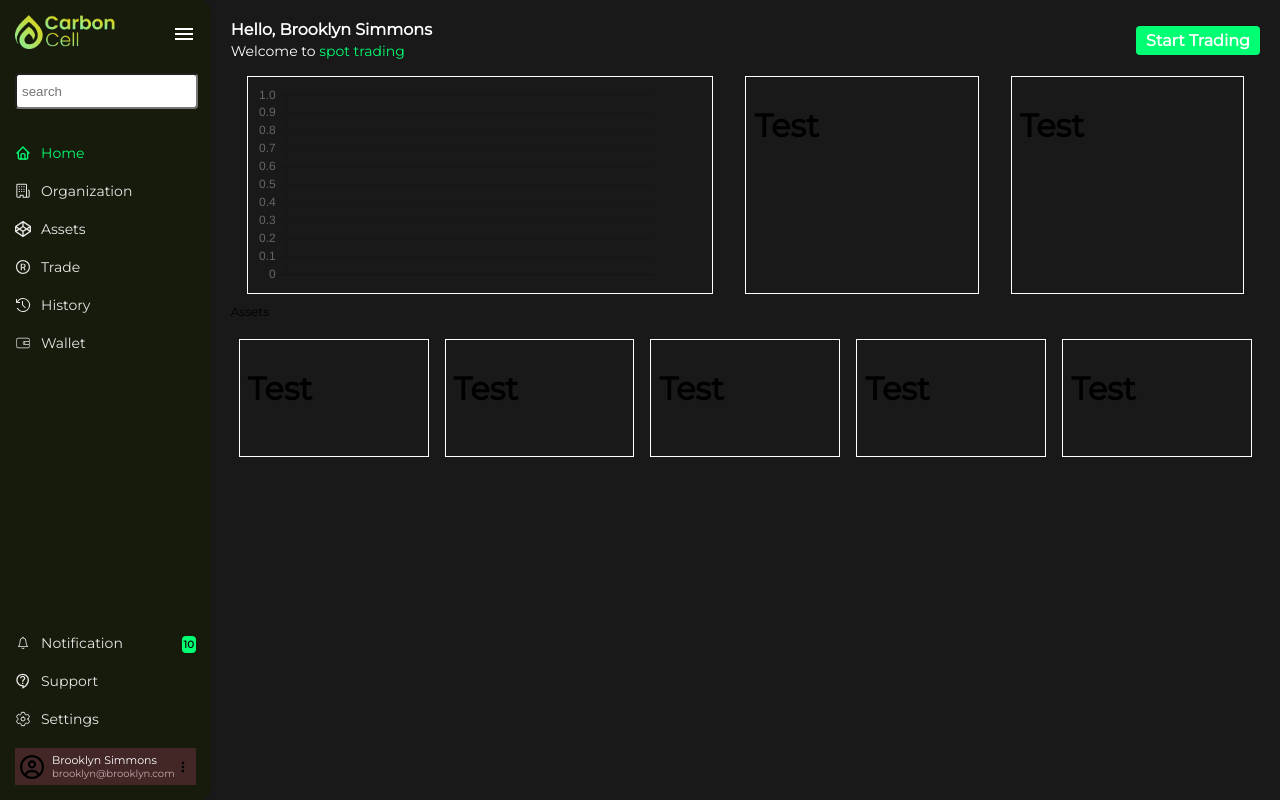
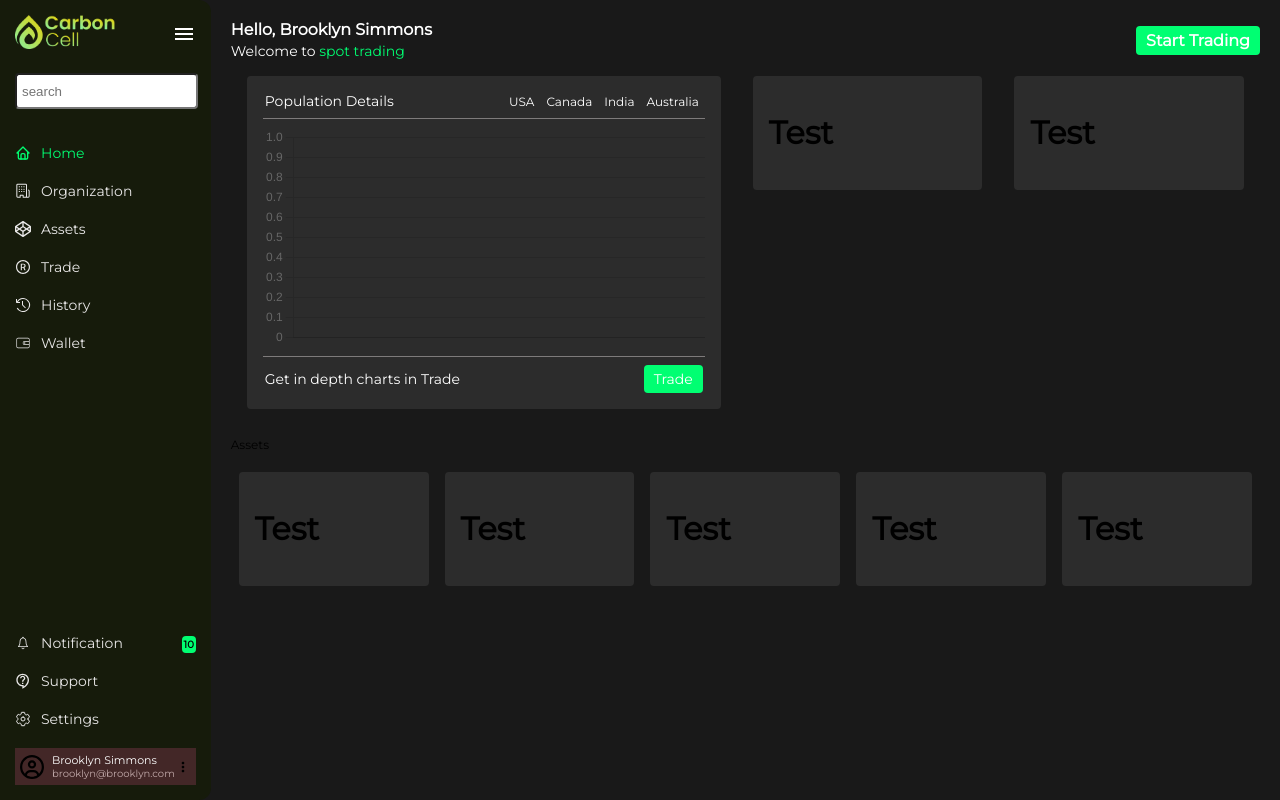
Before and after one commit to ArshadulAhmed/demo2, a React (Create React App) app: page / in a window 1280 px wide. Built offline with nearby package versions, Linux system fonts and the light colour scheme; no server answers.

Commit message:
update chart

```diff
--- a/src/assets/scss/homePage.scss
+++ b/src/assets/scss/homePage.scss
@@ -3,9 +3,9 @@
     .topCardSection{
         display: flex;
         .cardInner {
-            border: 1px solid #fff;
-            padding: 0.5rem;
-            height: 100%;
+            border-radius: 4px;
+            padding: 1rem;
+            background: #2c2c2c;
         }
     }
 
@@ -32,5 +32,5 @@
     padding: 0.5rem;
 }
 .cardHeight-200{
-    height: 200px;
+   // height: 200px;
 }
--- /dev/null
+++ b/src/assets/scss/populationChartWrapper.scss
@@ -0,0 +1,41 @@
+.populationChartWrapper{
+    .topBlock, .countryName, .bottomBlock{
+        display: flex;
+        justify-content: space-between;
+        align-items: center;
+        p{
+            margin: 0px 2px;
+            color: #fff;
+            font-size: 14px;
+            font-weight: 500;
+        }
+
+    }
+    .countryName{
+        p{
+            font-size: 12px;
+            cursor: pointer;
+            margin: 0px 6px;
+        }
+    }
+    .topBlock{
+        border-bottom: 1px solid #7e7b7b;
+        padding-bottom: 0.5rem;
+        margin-bottom: 0.5rem;
+    }
+    .bottomBlock{
+        border-top: 1px solid #7e7b7b;
+        padding-top: 0.5rem;
+        margin-top: 0.5rem;
+    }
+
+}
+.buttonPrimary{
+    padding: 5px 10px;
+    color: #fff;
+    font-size: 14px;
+    font-weight: 500;
+    background: #00ff72;
+    border-radius: 4px;
+    cursor: pointer;
+}
--- a/src/components/chart/PopulationChat.js
+++ b/src/components/chart/PopulationChat.js
@@ -13,6 +13,7 @@ import {
 } from 'chart.js';
 import { Line } from 'react-chartjs-2';
 import  {popoulationData}  from "../../redux/reducers/populationSlice";
+import "../../assets/scss/populationChartWrapper.scss"
 
 ChartJS.register(
   CategoryScale,
@@ -36,34 +37,11 @@ export const options = {
   },
 };
 
-const labels = ['January', 'February', 'March', 'April', 'May', 'June', 'July'];
-
-// export const data = {
-//   labels,
-//   datasets: [
-//     {
-//       label: 'Dataset 1',
-//       data: labels.map(() => faker.datatype.number({ min: -1000, max: 1000 })),
-//       borderColor: 'rgb(255, 99, 132)',
-//       backgroundColor: 'rgba(255, 99, 132, 0.5)',
-//     },
-//     {
-//       label: 'Dataset 2',
-//       data: labels.map(() => faker.datatype.number({ min: -1000, max: 1000 })),
-//       borderColor: 'rgb(53, 162, 235)',
-//       backgroundColor: 'rgba(53, 162, 235, 0.5)',
-//     },
-//   ],
-// };
 
 export function PopulationChat() {
     const dispatch = useDispatch()
     const population = useSelector((state)=> state.population);
     let dataToDisplay = _.get(population, 'data', []);
-
-
-
-
 
     useEffect(()=>{
         dispatch(popoulationData())
@@ -71,15 +49,11 @@ export function PopulationChat() {
 
     dataToDisplay = _.size(dataToDisplay) > 0 && dataToDisplay.slice().reverse().map(obj=> ({...obj}))
 
-    console.log("1111111111111111111111", dataToDisplay)
-
-
 
      const data = {
         labels:  dataToDisplay && dataToDisplay.map((item) => item.Year),
         datasets: [
           {
-
             data: dataToDisplay && dataToDisplay.map((item) => item.Population),
             borderColor: 'rgb(255, 99, 132)',
             backgroundColor: 'rgba(255, 99, 132, 0.5)',
@@ -90,6 +64,23 @@ export function PopulationChat() {
 
 
 
-  return <Line options={options} data={data} />;
+  return (
+    <div className="populationChartWrapper">
+        <div className="topBlock">
+           <p>Population Details</p>
+           <div className="countryName">
+            <p>USA</p>
+            <p>Canada</p>
+            <p>India</p>
+            <p>Australia</p>
+           </div>
+        </div>
+        <Line options={options} data={data} />
+        <div className="bottomBlock">
+            <p>Get in depth charts in Trade</p>
+            <p className="buttonPrimary">Trade</p>
+        </div>
+    </div>
+  );
 
 }
```
